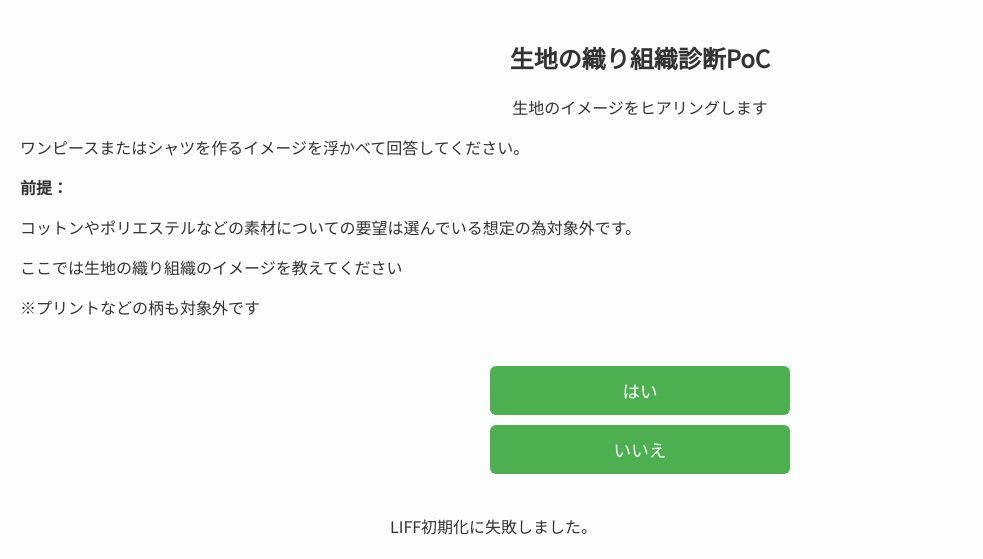
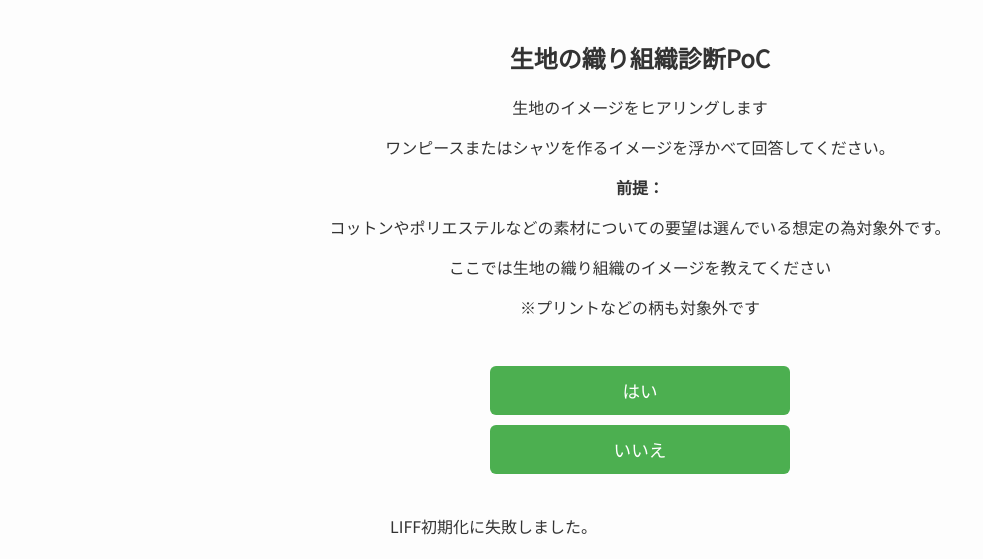
Before and after one commit to qualia-tailoring/fabric-poc, a Flask app: page / in a window 1280 px wide. Shown: the top 559 px of the page, without its empty margins (0-983 px from the left). Run offline with Flask 3, Linux system fonts and the light colour scheme; some libraries are stand-ins or nearby versions.

Commit message:
Update index.html

```diff
--- a/templates/index.html
+++ b/templates/index.html
@@ -57,12 +57,14 @@
 </head>
 <body>
   <h2>生地の織り組織診断PoC</h2>
-  <p style="text-align:center;">生地のイメージをヒアリングします</p>
+  <div style="text-align:center;">
+  <p>生地のイメージをヒアリングします</p>
   <p>ワンピースまたはシャツを作るイメージを浮かべて回答してください。</p>
   <p><B>前提：</B></p>
   <p>コットンやポリエステルなどの素材についての要望は選んでいる想定の為対象外です。</p>
   <p>ここでは生地の織り組織のイメージを教えてください</p>
   <p>※プリントなどの柄も対象外です</p>
+  </div>
 
   <div id="quiz">
     <p id="question"></p>
```
